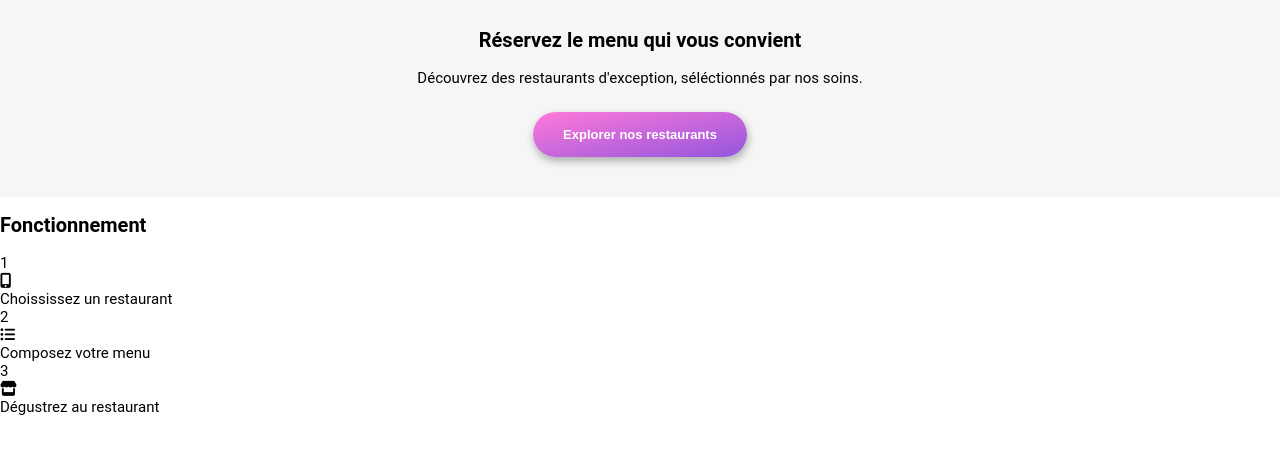
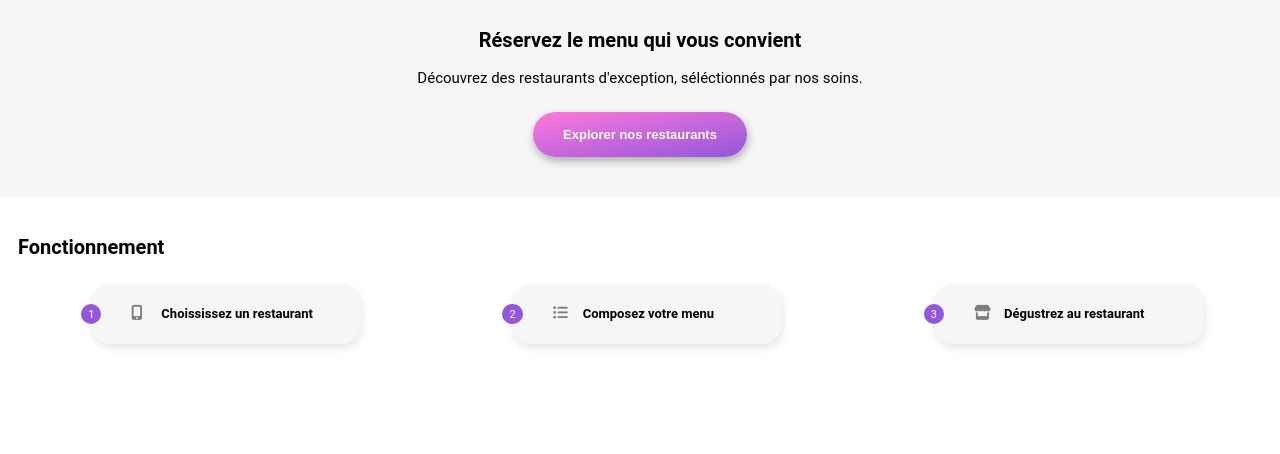
Before and after one commit to AnneGaelle-github/Anne-Gaelle_Gerniouse_P3_01092021, a plain HTML site: page index.html in a window 1280 px wide. Shown: the part 94-548 px from the top of the page. Drawn offline with Linux system fonts and the light colour scheme; a web font is replaced by a local one.

Commit message:
Ajout section fonctionnement

```diff
--- a/style.css
+++ b/style.css
@@ -13,6 +13,7 @@
 /**********Variables**********/
 
 /**********Mixins**********/
+
 
 /**********Body**********/
 
@@ -89,4 +90,57 @@ button:hover{
     background: linear-gradient(to bottom right, #9356DC, #FF79DA);
     box-shadow: 1px 4px 8px 0px rgb(0 0 0 / 50%);
 }
+
 /**********Fonctionnement**********/
+
+.functioning{
+    display: flex;
+    flex-direction: column;
+    padding: 8px;
+    margin: 20px 0px 25px 0px;
+}
+.functioning a{
+    width: 230px;
+}
+.functioning h2{
+    padding: 10px 10px 10px 10px;
+    margin: 0px;
+}
+.group-box{
+    display: flex;
+    flex-direction: row;
+    align-items: center;
+    width: auto;
+    justify-content: space-around;
+}
+.box{
+    display: flex;
+    flex-direction: row;
+    background-color: #F6F6F6;
+    border-radius: 20px;
+    box-shadow: 1px 4px 8px 0px rgb(0 0 0 / 10%);
+    padding: 20px;
+    margin: 15px 5px 5px 20px;
+    align-items: baseline;
+}
+.box .fas{
+    color: #7E7E7E;
+    width: 15px;
+}
+.box:hover{
+    background-color: #f4eefc;
+}
+.number{
+    color: #FFFFFF;
+    font-size: 11px;
+    background-color: #9356DC;
+    position: relative;
+    padding: 4px 7px 3px 7px;
+    left: -30px;
+    border-radius: 50%;
+}
+.explication{
+    margin-left: 15px;
+    font-size: 13px;
+    font-weight: bold;
+}
```
